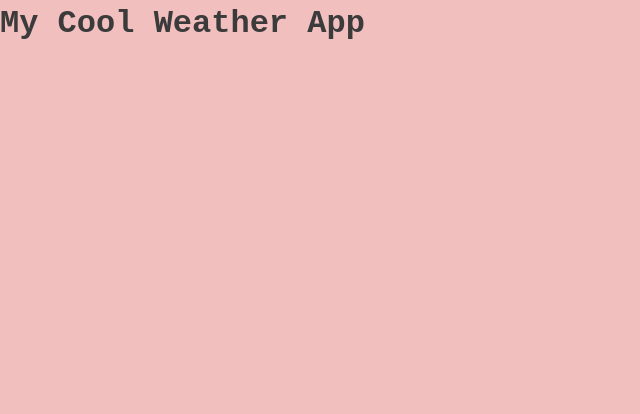
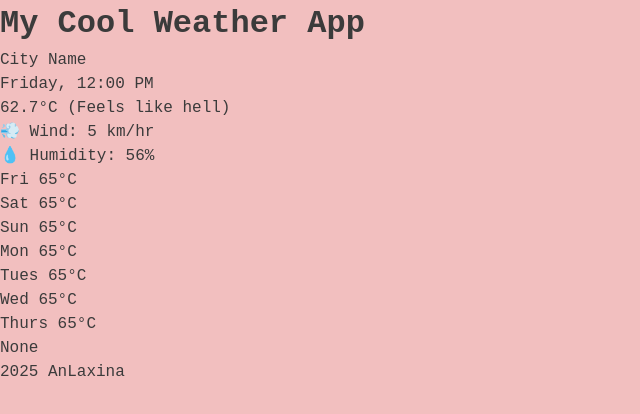
Before and after one commit to AnLaxina/weather-app, a plain HTML site: page index.html in a window 1280 px wide. Shown: the whole page, without its empty margins (0-640 px from the left). Drawn offline with Linux system fonts and the light colour scheme; no server answers; a web font is replaced by a local one.

Commit message:
Create basic HTML layout

```diff
--- a/index.html
+++ b/index.html
@@ -13,7 +13,53 @@
 </head>
 
 <body>
-    <h1>My Cool Weather App</h1>
+    <header>
+        <h1>My Cool Weather App</h1>
+    </header>
+    <main>
+        <section class="location-info">
+            <p id="city">City Name</p>
+            <p id="time">Friday, 12:00 PM</p>
+        </section>
+        <section class="current-weather">
+            <p id="weather">62.7&deg;C (Feels like hell)</p>
+            <div class="humidity-information">
+                <p>💨 Wind: 5 km/hr</p>
+                <p>💧 Humidity: 56%</p>
+            </div>
+        </section>
+        <section class="7-day-forecast">
+            <div class="week-container">
+                <div class="day-of-week">
+                    <p>Fri 65&deg;C</p>
+                </div>
+                <div class="day-of-week">
+                    <p>Sat 65&deg;C</p>
+                </div>
+                <div class="day-of-week">
+                    <p>Sun 65&deg;C</p>
+                </div>
+                <div class="day-of-week">
+                    <p>Mon 65&deg;C</p>
+                </div>
+                <div class="day-of-week">
+                    <p>Tues 65&deg;C</p>
+                </div>
+                <div class="day-of-week">
+                    <p>Wed 65&deg;C</p>
+                </div>
+                <div class="day-of-week">
+                    <p>Thurs 65&deg;C</p>
+                </div>
+            </div>
+        </section>
+        <section class="weather-alert">
+            <p>None</p>
+        </section>
+    </main>
+    <footer>
+        <p>2025 AnLaxina</p>
+    </footer>
 </body>
 
 </html>
```
